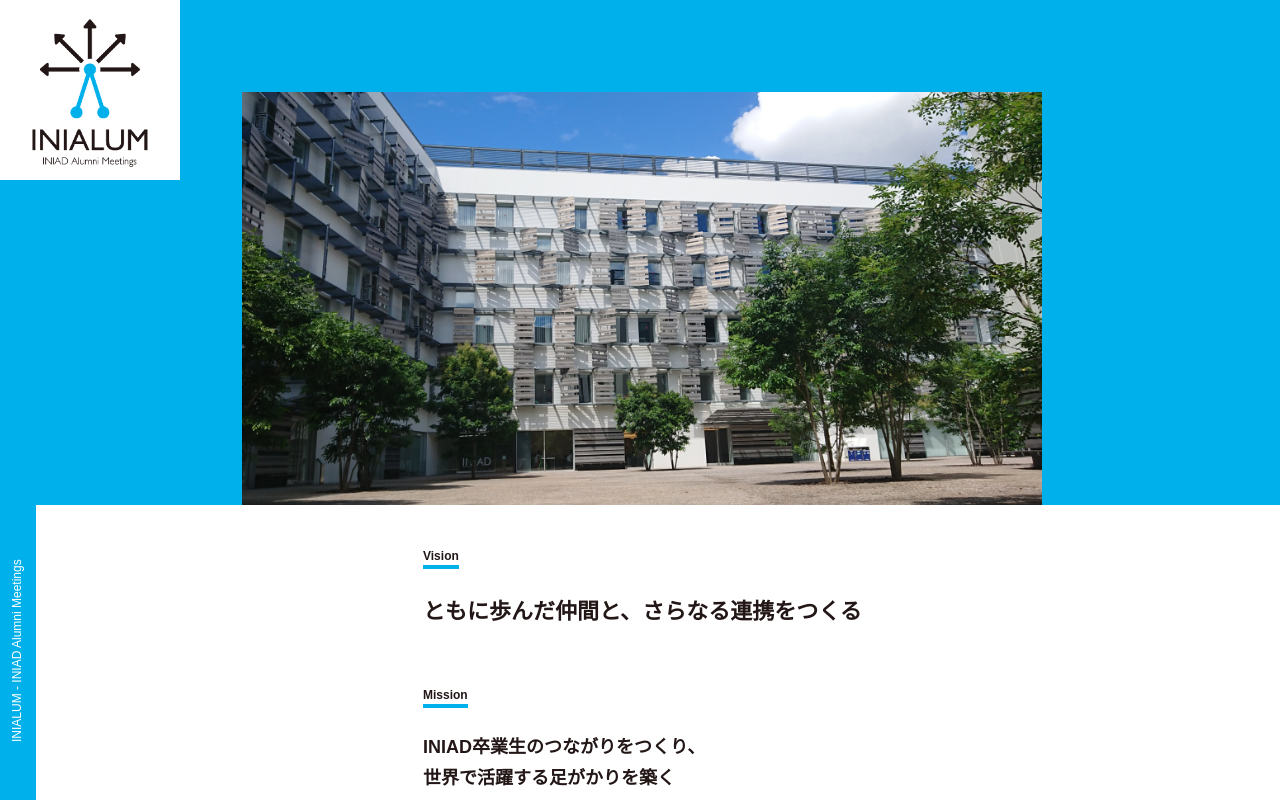
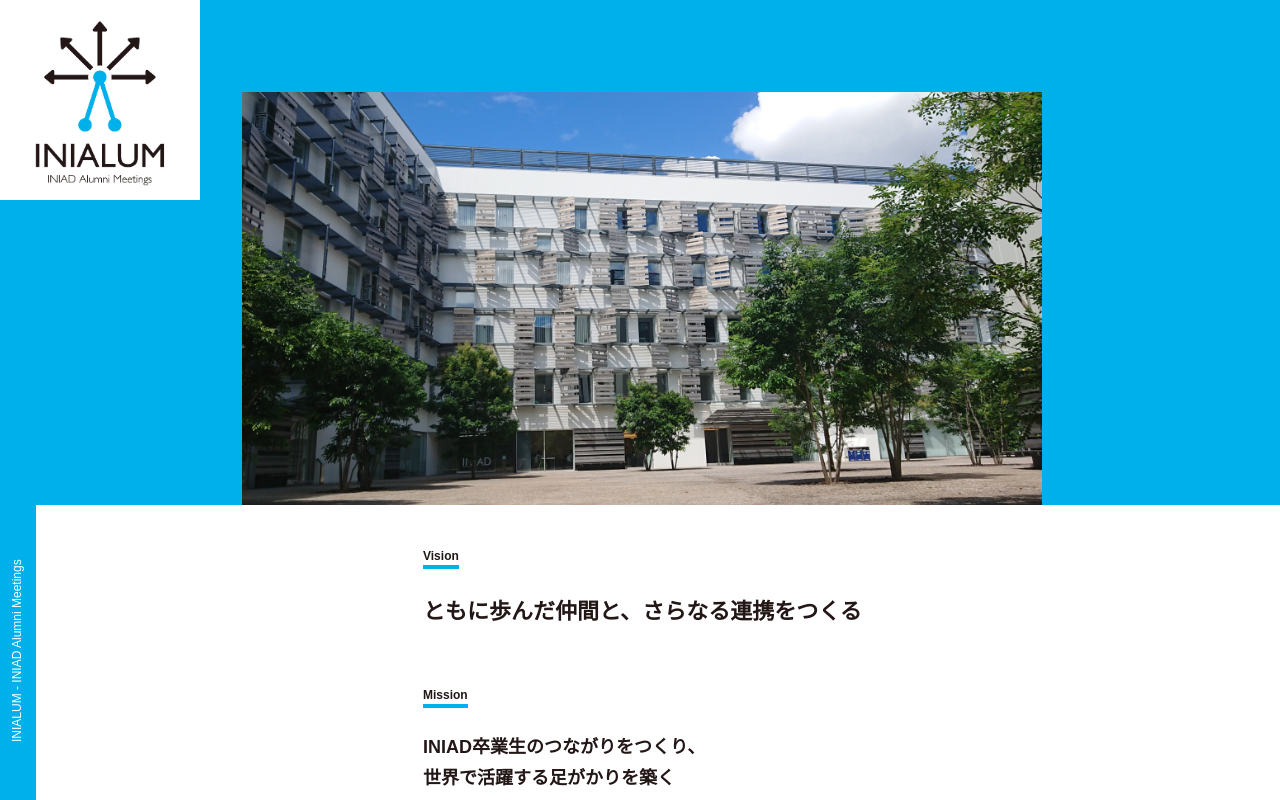
Before and after one commit to inialum/inialum-lp, an Astro site: page / in a window 1280 px wide. Shown: the top 800 px of the page. Built offline with nearby package versions, Linux system fonts and the light colour scheme; Astro itself is replaced by a stand-in of ours; a web font is replaced by a local one.

Commit message:
fix: ADjust style of Header

```diff
--- a/src/components/common/Header.astro
+++ b/src/components/common/Header.astro
@@ -17,6 +17,6 @@ import logoImage from '@/assets/logo/inialum_logo_light_transparent@3x.png'
   }
 
   .header-logo {
-    @apply flex items-center justify-center w-[160px] h-[160px] md:w-[180px] md:h-[180px] bg-base-WHITE absolute z-30;
+    @apply flex items-center justify-center w-[160px] h-[160px] md:w-[200px] md:h-[200px] bg-base-WHITE absolute z-30;
   }
 </style>
```
